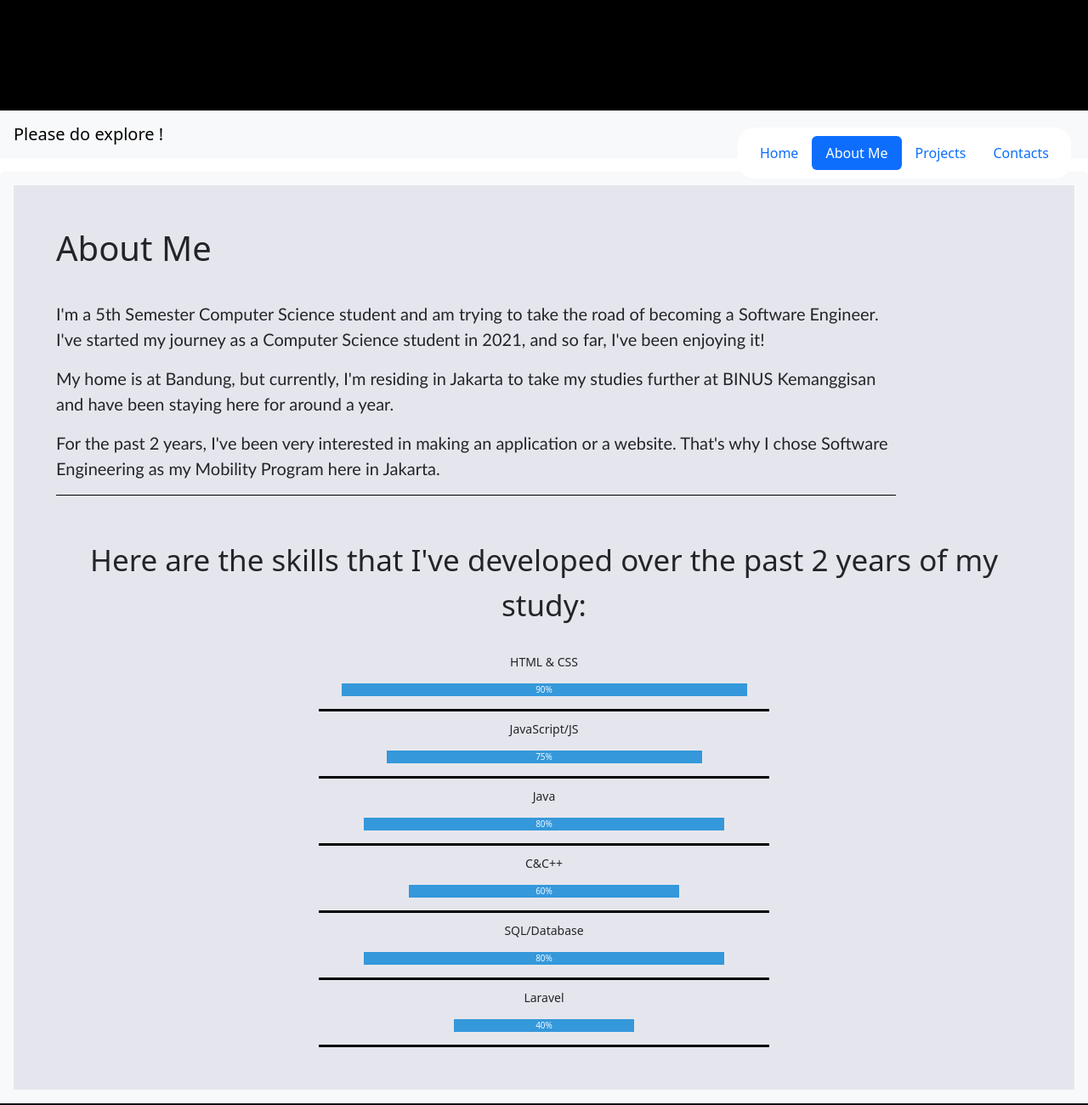
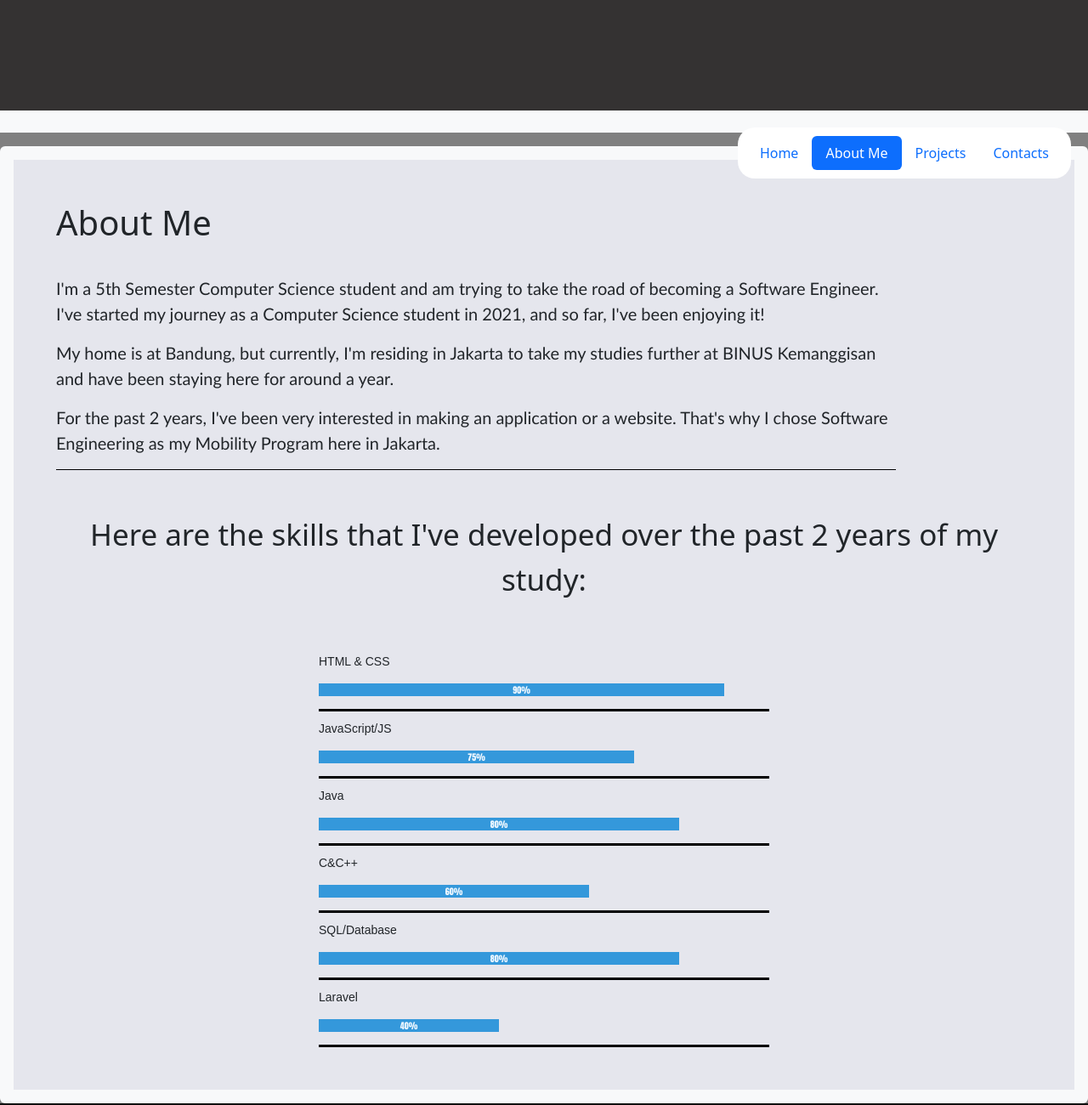
Before and after one commit to MrKyosuke/New-Portofolio, a plain HTML site: page Porto Design/index.html in a window 1280 px wide. Shown: the part 620-1920 px from the top of the page at 85% size. Drawn offline with nearby package versions, Linux system fonts and the light colour scheme.

Commit message:
Update index.html
Few changes for the 'About-Me' part and a few background changes

```diff
--- a/Porto Design/index.html
+++ b/Porto Design/index.html
@@ -10,7 +10,7 @@
 
         /* Configuration utk home page */
         .main-menu {
-            background-color: black;
+            background-color: rgb(52, 50, 50);
             color: aliceblue;
             font-family: 'Gill Sans', 'Gill Sans MT', Calibri, 'Trebuchet MS', sans-serif;
             height: 750px;
@@ -101,6 +101,10 @@
           align-items: center;
       }
 
+      .line-text{
+        font-family: Arial, Helvetica, sans-serif;
+      }
+
       /* Format buat line nya */
       /* .horizontal-line {
           width: 100px;
@@ -148,7 +152,7 @@
       .progress-bar-container {
           display: flex;
           flex-direction: column;
-          align-items: center;
+          align-items: start;
       }
 
       /* Format buat progress bar
@@ -163,6 +167,7 @@
         text-align: center;
         font-size: 10px;
         color: aliceblue;
+        font-family: Impact, Haettenschweiler, 'Arial Narrow Bold', sans-serif;
      }
 
       .progress-bar-html {
@@ -225,7 +230,7 @@
 
         .skills {
           margin-top: 50px;
-          margin-bottom: 20px;
+          margin-bottom: 50px;
           text-align: center;
           font-size: 35px;
       }
@@ -327,11 +332,15 @@
           margin-top: 20px;
         }
 
+        .nav{
+          background-color: rgb(255, 255, 255);
+        }
+
 
     </style>
 </head>
 
-<body data-bs-spy="scroll" data-bs-target="#navbar-example2" data-bs-offset="0">
+<body data-bs-spy="scroll" data-bs-target="#navbar-example2" data-bs-offset="0" style="background-color: gray;">
 
   <div class="main-menu" id="home">
     <ul class="nav nav-pills d-flex flex-column flex-sm-row ">
@@ -379,7 +388,7 @@
 </div>
 
     <nav id="navbar-example2" class="navbar bg-body-tertiary px-3 mb-3">
-        <a class="navbar-brand" href="#">Please do explore !</a>
+        <a class="navbar-brand" href="#"></a>
         <ul class="nav nav-pills">
             <li class="nav-item">
                 <a class="nav-link" href="#home">Home</a>
```
